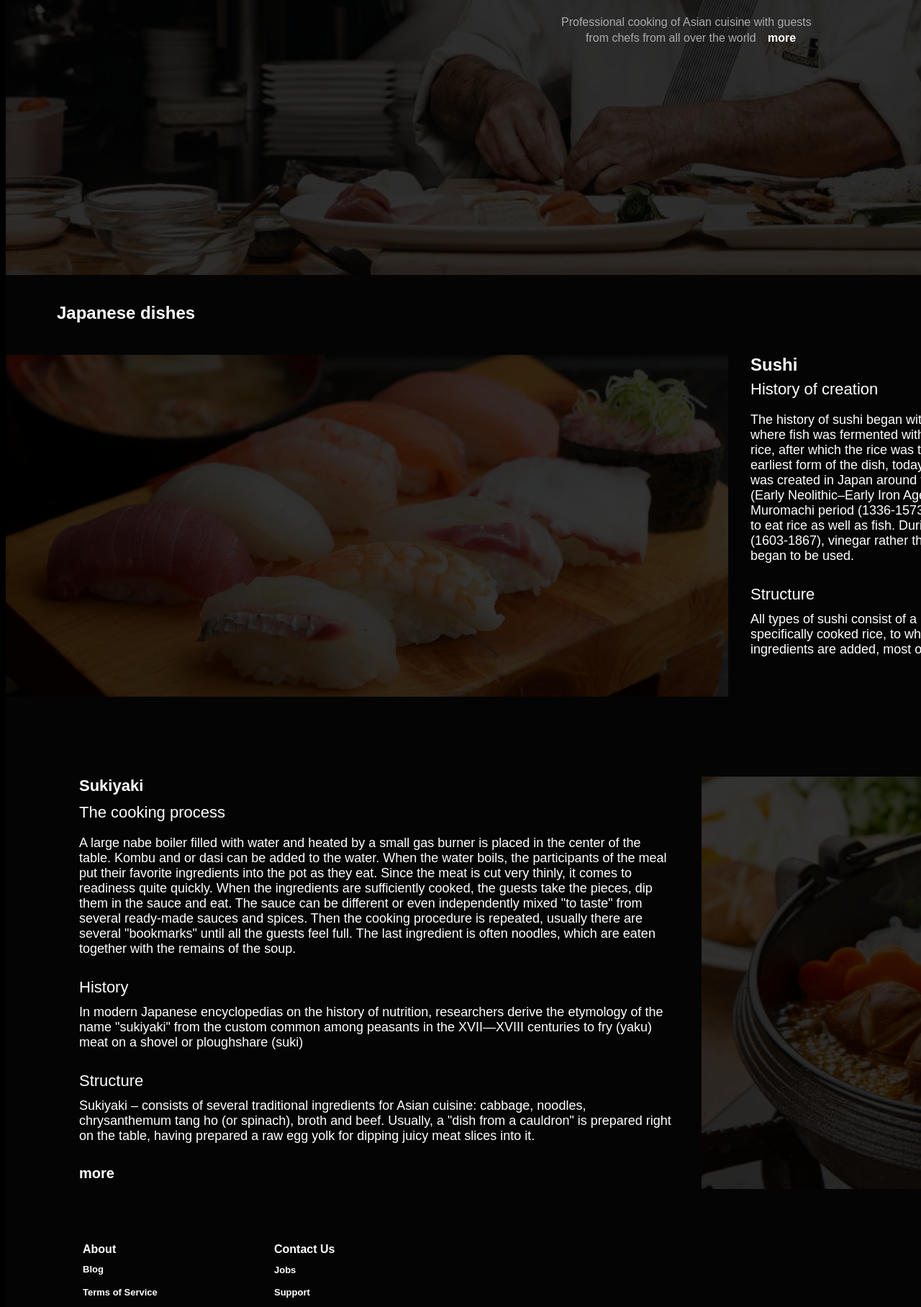
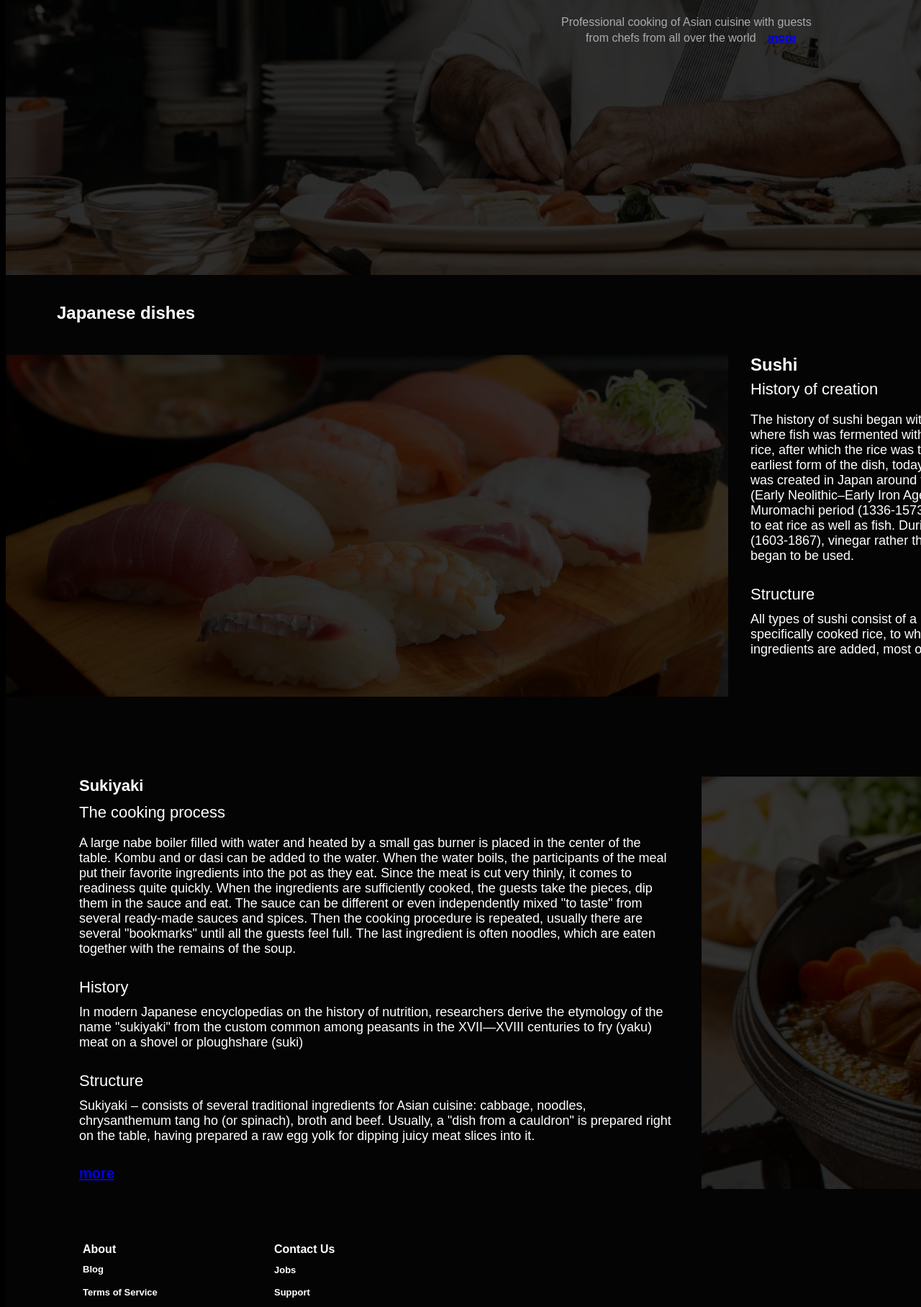
Before and after one commit to VIIProgramm/delisish, a website built with Vite: page index.html in a window 1280 px wide. Shown: the part 537-2353 px from the top of the page at 72% size. Built offline with nearby package versions, Linux system fonts and the light colour scheme.

Commit message:
menu more

```diff
--- a/index.html
+++ b/index.html
@@ -39,7 +39,7 @@
     </div>
     <div class="component-7">
       <div class="component-3">
-        <div class="more">more</div>
+        <div class="more"><a href="https://www.superprof.com.au/blog/asian-cooking-bloggers/">more</a></div>
         <div class="from-chefs-from-all-over-the-world">
           from chefs from all over the world
         </div>
@@ -80,7 +80,7 @@
       />
     </div>
     <div class="component-10">
-      <div class="more3"><a1 href="https://ru.wikipedia.org/wiki/%D0%A1%D1%83%D0%BA%D0%B8%D1%8F%D0%BA%D0%B8">more</a1></div>
+      <div class="more3"><a href="https://ru.wikipedia.org/wiki/%D0%A1%D1%83%D0%BA%D0%B8%D1%8F%D0%BA%D0%B8">more</a></div>
       <div class="structure2">Structure</div>
       <div class="history">History</div>
       <div class="sukiyaki">Sukiyaki</div>
```
